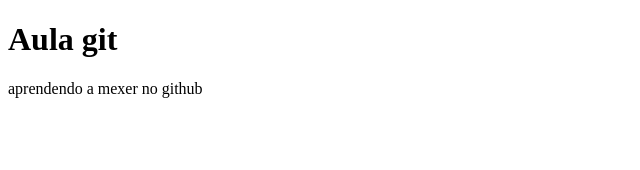
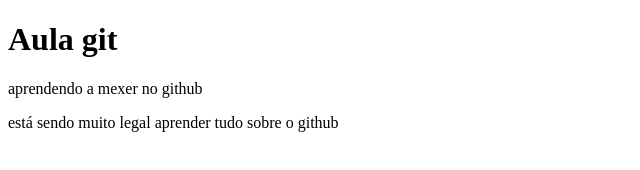
Before and after one commit to clarinha95/aulagit2, a plain HTML site: page index.html in a window 1280 px wide. Shown: the whole page, without its empty margins (0-640 px from the left). Drawn offline with Linux system fonts and the light colour scheme.

Commit message:
adicionei outro paragráfo

```diff
--- a/index.html
+++ b/index.html
@@ -8,5 +8,6 @@
 <body>
     <h1>Aula git</h1>
     <p>aprendendo a mexer no github</p>
+    <p>está sendo muito legal aprender tudo sobre o github</p>
 </body>
 </html>
```
